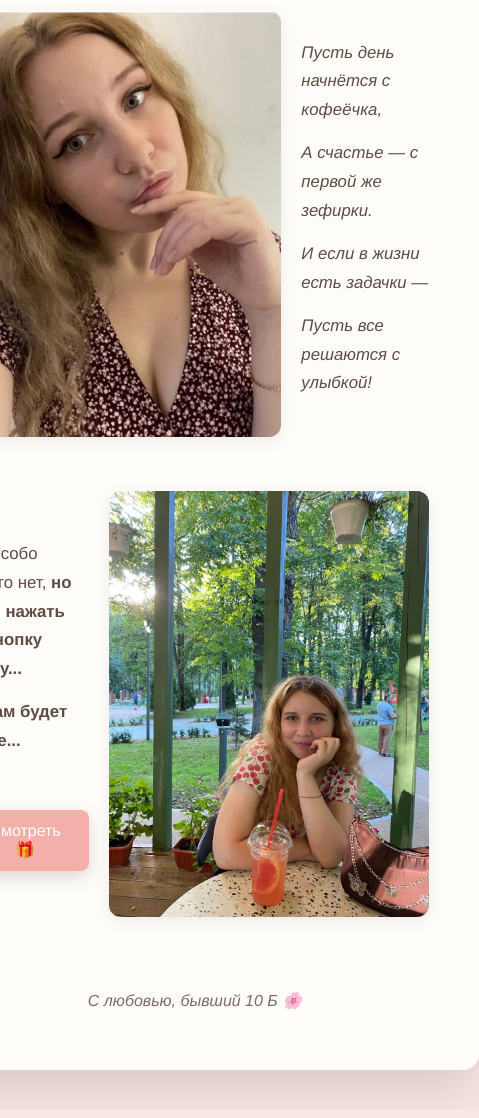
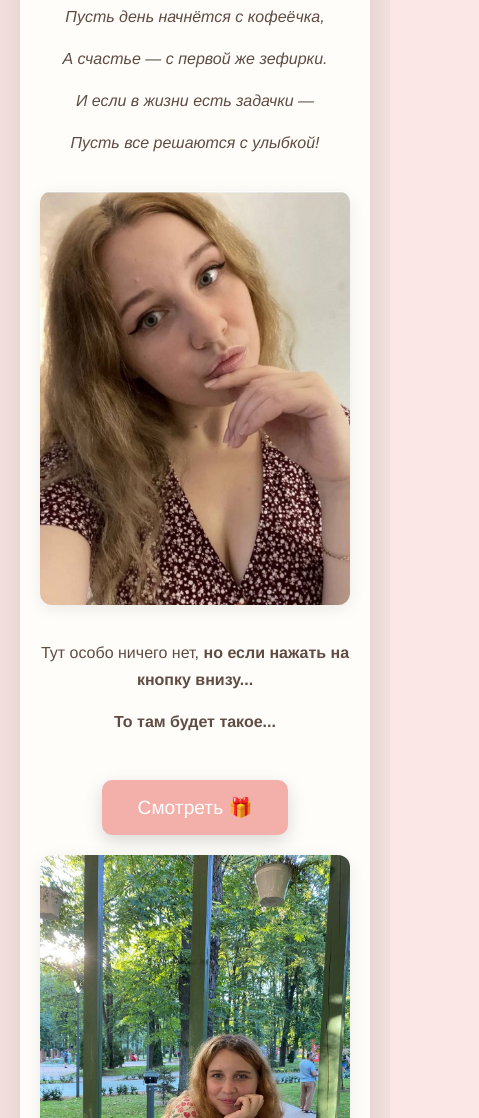
Before and after one commit to fstr52/birthday-card, a plain HTML site: page index.html in a window 390 px wide. Shown: the part 882-2000 px from the top of the page, 479 px wide, since content can reach past the window. Drawn offline with Linux system fonts and the light colour scheme.

Commit message:
Initial commit

```diff
--- a/index.html
+++ b/index.html
@@ -14,7 +14,7 @@
       justify-content: center;
       align-items: center;
       min-height: 100vh;
-      padding: 40px;
+      padding: 20px; /* уменьшили для мобильных */
       box-sizing: border-box;
     }
 
@@ -22,16 +22,17 @@
       background: #fffdfa;
       border-radius: 16px;
       max-width: 900px;
-      padding: 60px 50px;
+      width: 100%; /* чтобы не выходила за экран на мобилке */
+      padding: 40px 25px; /* меньше паддингов на мобилке */
       box-shadow: 0 20px 60px rgba(0, 0, 0, 0.15);
       display: flex;
       flex-direction: column;
-      gap: 50px;
+      gap: 40px; /* чуть меньше разрывов */
     }
 
     .card h1 {
       margin: 0;
-      font-size: 2.2rem;
+      font-size: 1.8rem; /* чуть меньше заголовок на мобилке */
       text-align: center;
       color: #5f4c43;
       font-weight: 400;
@@ -53,12 +54,12 @@
       justify-items: center;
     }
 
-    .block.two-col {
+    .block.two-col,
+    .block.reverse {
       grid-template-columns: 1fr 1fr;
     }
 
     .block.reverse {
-      grid-template-columns: 1fr 1fr;
       direction: rtl;
     }
 
@@ -77,16 +78,16 @@
     /* Стили кнопки */
     .btn {
       display: inline-block;
-    padding: 12px 28px;
-    background: #f3b0aa; /* более насыщенный розовый */
+      padding: 14px 32px;
+      background: #f3b0aa;
       color: #fff;
-    font-size: 1rem;
+      font-size: 1.1rem;
       font-weight: 500;
       text-decoration: none;
-    border-radius: 8px;
+      border-radius: 10px;
       box-shadow: 0 6px 18px rgba(0, 0, 0, 0.15);
       transition: all 0.25s ease;
-    margin-top: 40px; /* отступ вниз — увеличили! */
+      margin-top: 40px;
     }
     .btn:hover {
       background: #ee9c96;
@@ -96,8 +97,10 @@
 
     .photo img,
     .gallery img {
-      width: 320px;
-      height: 426px;
+      width: 100%; /* теперь фото растягиваются по контейнеру */
+      max-width: 320px; /* но не больше 320px */
+      height: auto; /* высота подстраивается автоматически */
+      aspect-ratio: 3/4; /* сохраняем вертикальный формат */
       border-radius: 12px;
       object-fit: cover;
       box-shadow: 0 4px 16px rgba(0,0,0,0.08);
@@ -121,6 +124,47 @@
       font-style: italic;
       color: #7c6c64;
       margin-top: 20px;
+      font-size: 1rem;
+    }
+
+    /* Медиазапросы для телефонов — ширина до 768px */
+    @media (max-width: 768px) {
+      .card {
+        padding: 30px 20px;
+        gap: 30px;
+      }
+
+      .card h1 {
+        font-size: 1.6rem;
+      }
+
+      .text p {
+        font-size: 1rem;
+        text-align: center; /* центрируем текст на мобилке */
+      }
+
+      .block.two-col,
+      .block.reverse {
+        grid-template-columns: 1fr; /* одна колонка на мобильных */
+        direction: ltr; /* отключаем зеркалирование */
+      }
+
+      .photo img,
+      .gallery img {
+        max-width: 100%;
+        height: auto;
+        aspect-ratio: 3/4;
+      }
+
+      .btn {
+        font-size: 1.2rem;
+        padding: 16px 36px;
+        margin-top: 30px;
+      }
+
+      .footer {
+        font-size: 0.95rem;
+      }
     }
   </style>
 </head>
@@ -133,8 +177,7 @@
       <div class="text">
         <p>Ещё раз с праздником!</p>
         <p>Пожелания уже написал в телеге, так что не буду особо распинаться тут</p>
-        <p>В общем, не особо знал, чем вас удивить, но не зря же "программист".
-          Так что решил сделать вот такую открыточку, совместно с Романом.</p>
+        <p>В общем, не особо знал, чем вас удивить, но не зря же "программист". Так что решил сделать вот такую открыточку, совместно с Романом.</p>
       </div>
       <div class="photo">
         <img src="src/bolsh.jpg" alt="Фото 1">
```
Lines whose indentation alone changed are shown as unchanged.
